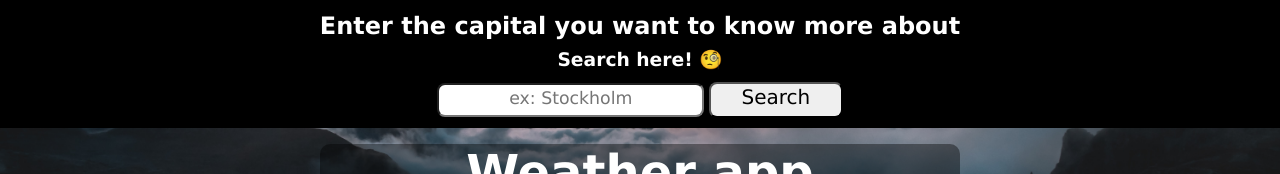
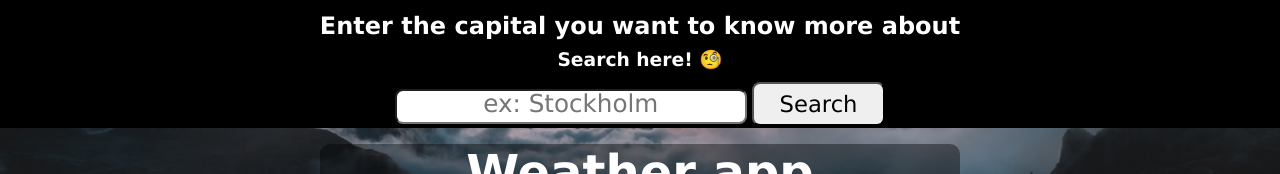
Before and after one commit to Ranchino/API-assignment, a website: page public/index.html in a window 1280 px wide. Shown: the top 174 px of the page. Drawn offline with Linux system fonts and the light colour scheme; no server answers.

Commit message:
updated css

```diff
--- a/public/static/css/style.css
+++ b/public/static/css/style.css
@@ -4,6 +4,7 @@
 
 body {
   margin: 0;
+  padding: 0;
   background-image: url("/static/images/weather2.jpg");
   background-position: center;
   background-repeat: no-repeat;
@@ -77,28 +78,29 @@ h1, h2, h3 {
 }
 
 #searchBox{
-  height: 2.6em;
   width: 20em;
   box-sizing: border-box;
   border-radius: 8px;
+  text-align: center;
+  font-size: 1.1em;
+  padding: 0.3em;
 }
 
 #searchButton{
-  height: 2.7em;
+  height: 3.3em;
   width: 10em;
   box-sizing: border-box;
   border-radius: 8px;
 }
 
 p{
-  font-size: 1.5em;
-  padding-bottom: 10px;
+  font-size: 1.7em;
   margin: 0;
 }
 
 ::-webkit-input-placeholder {
   text-align: center;
-  font-size: 1.3em;
+  font-size: 1.4em;
 }
 
 #searchArea{
```
Also changed, not shown: 3 other files.
